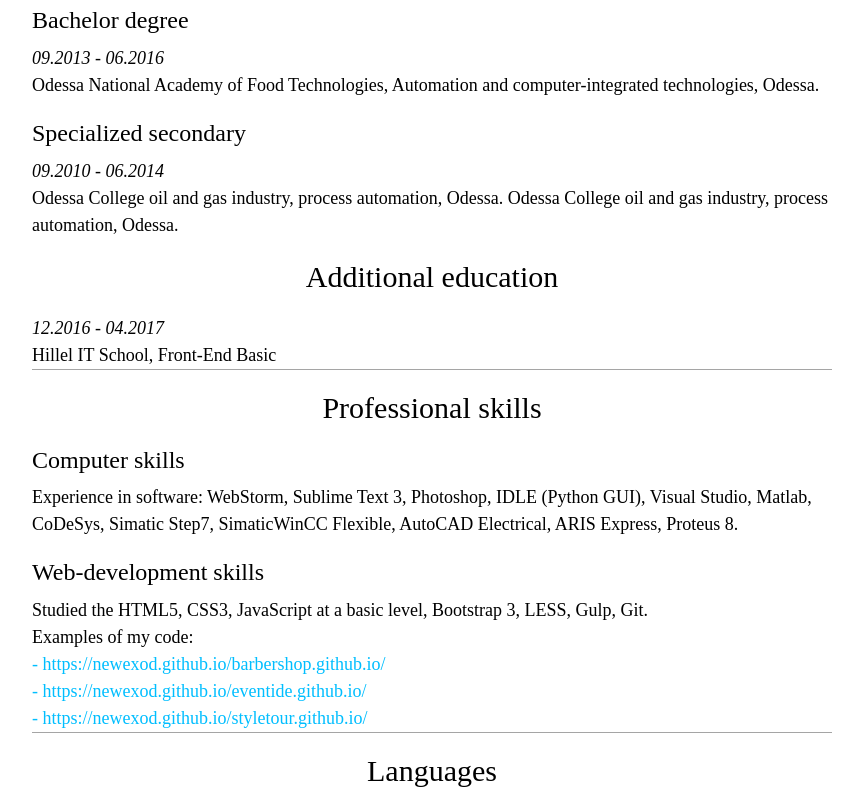
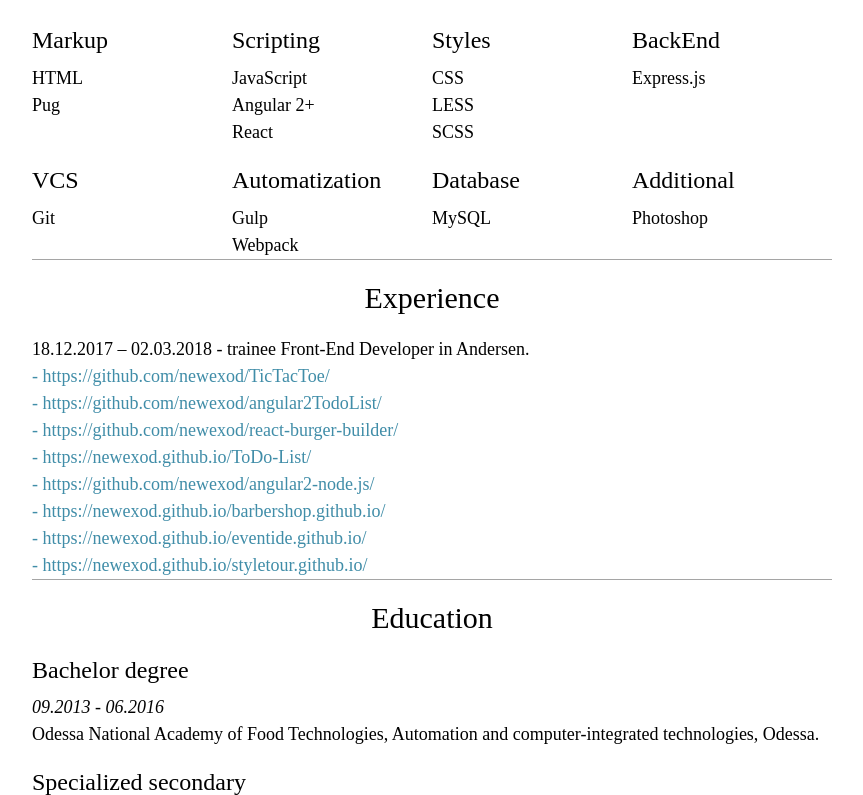
Before and after one commit to newexod/cv, a plain HTML site: page index.html in a window 1280 px wide. Shown: the part 479-1274 px from the top of the page, without its empty margins (208-1071 px from the left). Drawn offline with Linux system fonts and the light colour scheme.

Commit message:
made changes

```diff
--- a/css/main.css
+++ b/css/main.css
@@ -2,71 +2,73 @@ body {
 	font-size: 18px;
 	line-height: 27px;
 }
-
 .container {
 	max-width: 800px;
 	margin: 0 auto;
 }
-
 h1 {
 	font-size: 36px;
 	line-height: 1.2;
 }
-
 h2 {
 	font-size: 30px;
 	line-height: 1.2;
 	text-align: center;
 	margin: 20px 0 20px;
 }
-
 h3 {
 	font-size: 24px;
 	line-height: 1.2;
 	margin: 20px 0 10px;
 }
-
 a {
 	color: #000;
 	text-decoration: none;
 }
-
 span {
 	font-weight: bold;
 }
-
 section {
 	border-bottom: 1px solid #a5a5a5;
 }
-
+.skills-top,
+.skills-bottom {
+	display: flex;
+	justify-content: space-between;
+}
+.skills-top > div,
+.skills-bottom > div {
+	flex-basis: 25%;
+}
 section:last-child {
 	border: none;
 }
-
 .about-me {
 	display: flex;
 	flex-direction: row;
 	justify-content: space-between;
 	align-items: center;
 }
-
 .about-me-right img {
 	max-width: 300px;
 	max-height: 400px;
 }
-
 .education li:first-child {
 	font-style: italic;
 }
-
-.skills ul li a {
-	color: #00beff;
+.additional-education li {
+	margin-bottom: 10px;
+	font-style: italic;
 }
-
-.skills ul li a:before {
+.additional-education p {
+	font-style: normal;
+}
+.experience ul li a {
+	color: #408da8;
+}
+.experience ul li a:before {
 	content: '- '
 }
-
 .additional-information ul li:before {
 	content: '-';
 	position: relative;
--- a/index.html
+++ b/index.html
@@ -15,22 +15,144 @@
 					<li>Date of Birth: December 2</li>
 					<li>City: Odessa</li>
 					<li>
-						<a href="tel:+38 093 425 38 15">Phone: +38 093 425 38 15</a>
+						<a href="tel:+38 093 425 38 15">
+							<span>Phone:</span> +38 093 425 38 15
+						</a>
 					</li>
 					<li>
-						<a href="mailto:dimapulenko@gmail.com">dimapulenko@gmail.com</a>
+						<a href="mailto:dimapulenko@gmail.com">
+							<span>E-mail:</span> dimapulenko@gmail.com
+						</a>
 					</li>
 					<li>
-						<a href="https://www.linkedin.com/in/dmitriy-pulenko-766827121/" target="_blank">linkedin.com/dmitriy-pulenko/</a>
+						<a href="https://www.linkedin.com/in/dmitriy-pulenko-766827121/" target="_blank">
+							<span>LinkedIn:</span> linkedin.com/dmitriy-pulenko/
+						</a>
 					</li>
 					<li>
-						<a href="https://github.com/newexod" target="_blank">github.com/newexod</a>
+						<a href="https://github.com/newexod" target="_blank">
+							<span>GitHub: </span>github.com/newexod
+						</a>
+					</li>
+					<li>
+						<a href="skype:dimapulenko@gmail.com">
+							<span>Skype:</span> dimapulenko@gmail.com
+						</a>
 					</li>
 				</ul>
 			</div>
 			<div class="about-me-right">
 				<img src="img/photo.jpg" alt="">
 			</div>
+		</section>
+		<section class="skills">
+			<h2>Skills</h2>
+			<div class="skills-top">
+				<div class="markup">
+					<h3>Markup</h3>
+					<ul>
+						<li>HTML</li>
+						<li>Pug</li>
+					</ul>
+				</div>
+				<div class="scripting">
+					<h3>Scripting</h3>
+					<ul>
+						<li>JavaScript</li>
+						<li>Angular 2+</li>
+						<li>React</li>
+					</ul>
+				</div>
+				<div class="styles">
+					<h3>Styles</h3>
+					<ul>
+						<li>CSS</li>
+						<li>LESS</li>
+						<li>SCSS</li>
+					</ul>
+				</div>
+				<div class="backend">
+					<h3>BackEnd</h3>
+					<ul>
+						<li>Express.js</li>
+					</ul>
+				</div>
+			</div>
+			<div class="skills-bottom">
+				<div class="vcs">
+					<h3>VCS</h3>
+					<ul>
+						<li>Git</li>
+					</ul>
+				</div>
+				<div class="automatization">
+					<h3>Automatization</h3>
+					<ul>
+						<li>Gulp</li>
+						<li>Webpack</li>
+					</ul>
+				</div>
+				<div class="database">
+					<h3>Database</h3>
+					<ul>
+						<li>MySQL</li>
+					</ul>
+				</div>
+				<div class="additional">
+					<h3>Additional</h3>
+					<ul>
+						<li>Photoshop</li>
+					</ul>
+				</div>
+			</div>
+		</section>
+		<section class="experience">
+			<h2>Experience</h2>
+			<ul>
+				<li>
+					18.12.2017 – 02.03.2018 - trainee Front-End Developer in Andersen.
+				</li>
+				<li>
+					<a href="https://github.com/newexod/TicTacToe/" target="_blank">
+						https://github.com/newexod/TicTacToe/
+					</a>
+				</li>
+				<li>
+					<a href="https://github.com/newexod/angular2TodoList/" target="_blank">
+						https://github.com/newexod/angular2TodoList/
+					</a>
+				</li>
+				<li>
+					<a href="https://github.com/newexod/react-burger-builder/" target="_blank">
+						https://github.com/newexod/react-burger-builder/
+					</a>
+				</li>
+				<li>
+					<a href="https://newexod.github.io/ToDo-List/" target="_blank">
+						https://newexod.github.io/ToDo-List/
+					</a>
+				</li>
+				<li>
+					<a href="https://github.com/newexod/angular2-node.js/" target="_blank">
+						https://github.com/newexod/angular2-node.js/
+					</a>
+				</li>
+				<li>
+					<a href="https://newexod.github.io/barbershop.github.io/" target="_blank">
+						https://newexod.github.io/barbershop.github.io/
+					</a>
+				</li>
+				<li>
+					<a href="https://newexod.github.io/eventide.github.io/" target="_blank">
+						https://newexod.github.io/eventide.github.io/
+					</a>
+				</li>
+				<li>
+					<a href="https://newexod.github.io/styletour.github.io/" target="_blank">
+						https://newexod.github.io/styletour.github.io/
+					</a>
+				</li>
+			</ul>
 		</section>
 		<section class="education">
 			<h2>Education</h2>
@@ -44,28 +166,21 @@
 				<li>09.2010 - 06.2014</li>
 				<li>Odessa College oil and gas industry, process automation, Odessa. Odessa College oil and gas industry, process automation, Odessa.</li>
 			</ul>
+		</section>
+		<section class="additional-education">
 			<h2>Additional education</h2>
 			<ul>
-				<li>12.2016 - 04.2017</li>
-				<li>Hillel IT School, Front-End Basic</li>
-			</ul>
-		</section>
-		<section class="skills">
-			<h2>Professional skills</h2>
-			<h3>Computer skills</h3>
-			<p>Experience in software: WebStorm, Sublime Text 3, Photoshop, IDLE (Python GUI), Visual Studio, Matlab, CoDeSys, Simatic Step7, SimaticWinCC Flexible, AutoCAD Electrical, ARIS Express, Proteus 8.</p>
-			<h3>Web-development skills</h3>
-			<p>Studied the HTML5, CSS3, JavaScript at a basic level, Bootstrap 3, LESS, Gulp, Git.</p>
-			<p>Examples of my code:</p>
-			<ul>
 				<li>
-					<a href="https://newexod.github.io/barbershop.github.io/" target="_blank">https://newexod.github.io/barbershop.github.io/</a>
+					09.2017 – 12.2017
+					<p>DataArt IT School 2017</p>
 				</li>
 				<li>
-					<a href="https://newexod.github.io/eventide.github.io/" target="_blank">https://newexod.github.io/eventide.github.io/</a>
+					03.2017 – 07.2017
+					<p>Hillel IT School, Front-End Pro</p>
 				</li>
 				<li>
-					<a href="https://newexod.github.io/styletour.github.io/" target="_blank">https://newexod.github.io/styletour.github.io/</a>
+					10.2016 – 02.2017
+					<p>Hillel IT School, Front-End Basic, HISO № 1439</p>
 				</li>
 			</ul>
 		</section>
```
